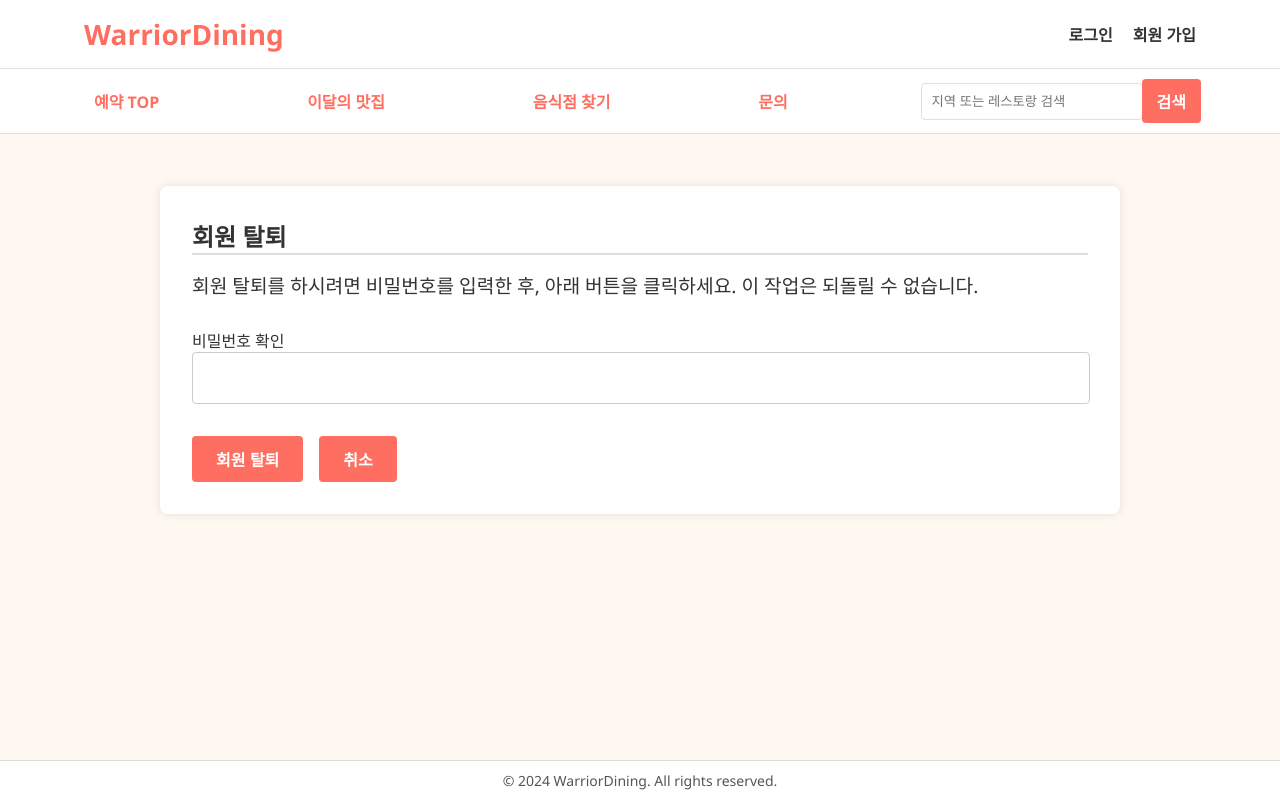
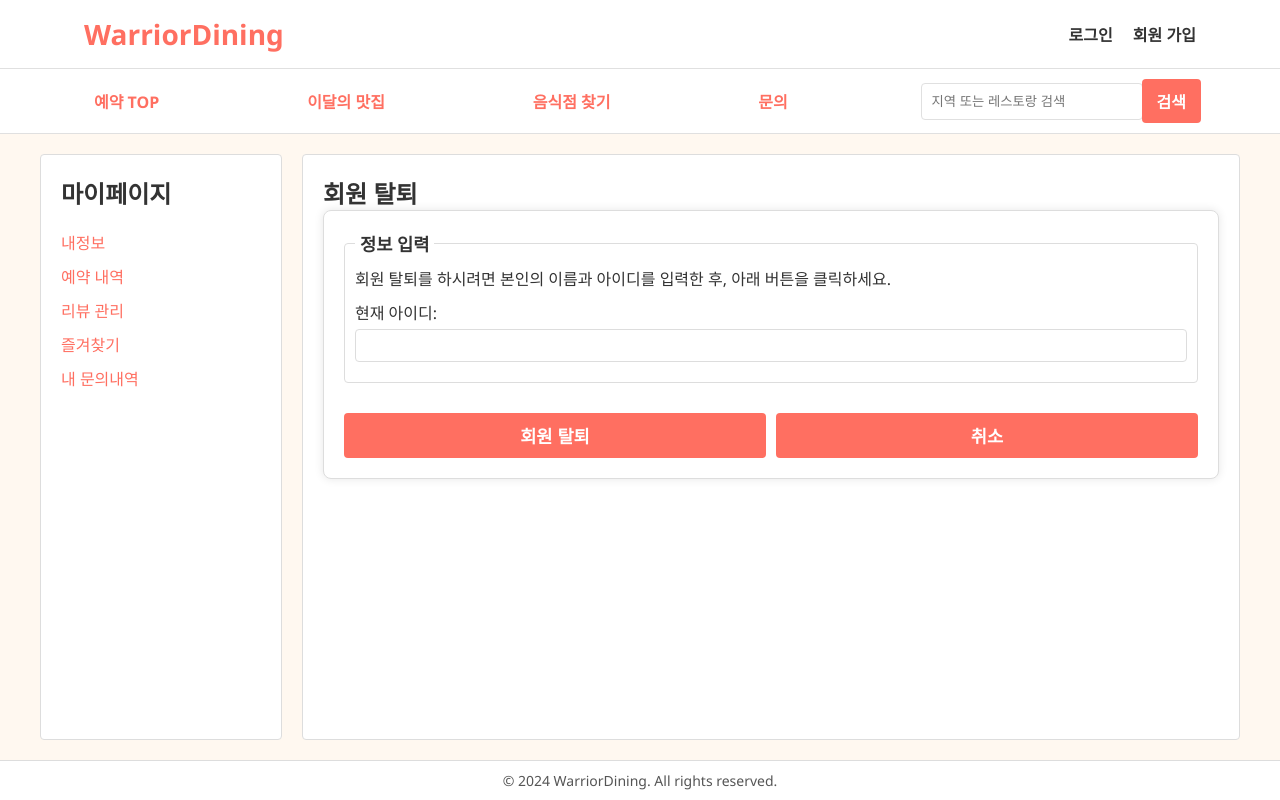
Before and after one commit to warrior-dining/warrior-dining-front, a React (Create React App) app: page /mypage/delete in a window 1280 px wide. Built offline with nearby package versions, Linux system fonts and the light colour scheme; no server answers.

Commit message:
[#109] 회원탈퇴 구현

```diff
--- a/src/containers/MypageDelete.js
+++ b/src/containers/MypageDelete.js
@@ -1,40 +1,77 @@
 import React, {useState} from "react";
-import { useNavigate } from "react-router-dom";
+import {useNavigate} from "react-router-dom";
+import {clearCookie, useAuth} from '../context/AuthContext';
 import '../css/default.css';
+import '../css/myPage.css';
 import '../css/myPageDelete.css';
-
+import axiosInstance from "../context/AxiosInstance";
+import MypageSidebar from "../components/MypageSidebar";
 
 const MypageDelete = () => {
-    const [password, setPassword] = useState('');
+    const [passwords, setPasswords] = useState({
+        password: '', confirmPassword: ''
+    });
+    const [email, setEmail] = useState({
+        email: ''
+    });
+    const [error, setError] = useState('');
+    const {flag, sub} = useAuth();
     const navigate = useNavigate();
+
+    const handleInputChange = (e) => {
+        setEmail(e.target.value);
+    };
+
+    const handlePasswordChange = (e) => {
+        const {name, value} = e.target;
+        setPasswords((prevPasswords) => ({
+            ...prevPasswords,
+            [name]: value,
+        }));
+    };
 
     const handleSubmit = async (e) => {
         e.preventDefault();
 
-      if (!password) {
-        alert('비밀번호를 입력해주세요.');
+        if (flag !== 1) {
+            if (flag && email !== sub) {
+                setError(`본인의 아이디를 정확히 입력해 주세요.`);
                 return;
+            }
+        } else if (flag === 1) {
+            if (!passwords.password) {
+                setError('현재 비밀번호를 입력하세요.');
+                return;
+            } else if (passwords.password !== passwords.confirmPassword) {
+                setError('비밀번호와 비밀번호 확인이 일치하지 않습니다.');
+                return;
+            }
         }
 
         if (window.confirm('정말로 회원 탈퇴를 하시겠습니까? 이 작업은 되돌릴 수 없습니다.')) {
             try {
-          const response = await fetch('delete_account_processing', {
-            method: 'POST',
-            body: new URLSearchParams({ password }),
-            headers: {
-              'Accept': 'application/json',
-            },
-          });
+                const requestData = flag !== 1
+                    ? {email: email, isUsed: false} // 소셜 사용자의 경우
+                    : {password: passwords.password, isUsed: false}; // 일반 사용자의 경우
 
-          if (response.ok) {
+                const response = await axiosInstance.delete(
+                    '/api/user',
+                    {data: requestData});
+
+                if (response.data.status) {
                     alert('회원 탈퇴가 완료되었습니다.');
-            navigate('/');
+                    setError('');
+                    clearCookie();
+                    window.location.href = "/";
                 } else {
-            alert('회원 탈퇴 처리에 실패했습니다. 다시 시도해 주세요.');
+                    setError(response.data.error.message);
                 }
             } catch (error) {
-          console.error('Error:', error);
-          alert('회원 탈퇴 처리 중 오류가 발생했습니다.');
+                if (error.response) {
+                    setError('회원 탈퇴 실패: ' + error.response.data.message);
+                } else {
+                    setError('서버 오류가 발생했습니다. 다시 시도해주세요.');
+                }
             }
         }
     };
@@ -42,35 +79,58 @@ const MypageDelete = () => {
     return (
         <>
             <main className="mypage-container">
-            <div className="mypagedelete-container">
-            <section id="delete-account">
-            <h1>회원 탈퇴</h1>
-            <div className="confirmation-section">
-                <p className="confirmation-message">
-                회원 탈퇴를 하시려면 비밀번호를 입력한 후, 아래 버튼을 클릭하세요. 이 작업은 되돌릴 수 없습니다.
-                </p>
+                <MypageSidebar/>
+
+                <div className="content">
+                    <h2>회원 탈퇴</h2>
+                    {error && <p className="error">{error}</p>}
+
                     <form onSubmit={handleSubmit}>
-                <label htmlFor="password">비밀번호 확인</label>
+                        <fieldset>
+                            <legend>정보 입력</legend>
+                            {flag !== 1 ? (
+                                <>
+                                    <p>회원 탈퇴를 하시려면 본인의 이름과 아이디를 입력한 후, 아래 버튼을 클릭하세요.</p>
+                                    <label htmlFor="email">현재 아이디:</label>
+                                    <input
+                                        type="text"
+                                        id="email"
+                                        name="email"
+                                        onChange={handleInputChange}
+                                    />
+                                </>
+                            ) : (
+                                <>
+                                    <p>회원 탈퇴를 하시려면 비밀번호를 입력한 후, 아래 버튼을 클릭하세요.</p>
+                                    <label htmlFor="password">현재 비밀번호:</label>
                                     <input
                                         type="password"
                                         id="password"
                                         name="password"
-                    className="large-input"
-                    value={password}
-                    onChange={(e) => setPassword(e.target.value)}
-                    required
+                                        onChange={handlePasswordChange}
                                     />
+
+                                    <label htmlFor="confirmPassword">비밀번호 확인</label>
+                                    <input
+                                        type="password"
+                                        id="confirmPassword"
+                                        name="confirmPassword"
+                                        onChange={handlePasswordChange}
+                                    />
+                                </>
+                            )}
+                        </fieldset>
 
                         <div className="confirmation-buttons">
                             <button type="submit" className="delete-button">회원 탈퇴</button>
-                    <button type="button" onClick={() => navigate('/mypage/edit')}>취소</button>
+                            <button type="button" className="delete-button" onClick={() => navigate('/mypage')}>취소
+                            </button>
                         </div>
                     </form>
                 </div>
-            </section>
-            </div>
             </main>
         </>
-    )
-}
+    );
+};
+
 export default MypageDelete;
--- a/src/css/myPageDelete.css
+++ b/src/css/myPageDelete.css
@@ -1,55 +1,26 @@
-/* deleteAccount.css */
-/* 메인 컨텐츠 스타일 */
-.mypagedelete-container {
-    width: 80%;
-    margin: 0 auto;
-    padding: 2em 0;
-}
+.confirmation-buttons {
+    display: flex;
+    justify-content: space-between; /* 버튼들 사이의 공간을 고르게 분배 */
+    gap: 10px; /* 버튼 사이의 간격 조정 */
+    margin-top: 20px;
 
-#delete-account {
-    background: #fff;
-    padding: 2em;
-    border-radius: 8px;
-    box-shadow: 0 0 10px rgba(0, 0, 0, 0.1);
-}
-
-.confirmation-message {
-    font-size: 1.2em;
-    margin-bottom: 1.5em;
-}
-
-.confirmation-section {
-    border-top: 2px solid #ddd;
-    padding-top: 1em;
-}
-
-.large-input {
-    width: calc(100% - 2em); /* 넓이를 100% - 양쪽 여백 */
-    padding: 1em;
-    font-size: 1em;
-    border-radius: 4px;
-    border: 1px solid #ccc;
-    margin-bottom: 1em;
-}
-
-.confirmation-buttons {
-    margin-top: 1em;
-}
-
-.confirmation-buttons button {
-    margin-right: 1em;
-    padding: 0.7em 1.5em;
-    font-size: 1em;
-    cursor: pointer;
-    border: none;
-    border-radius: 4px;
 }
 
 .delete-button {
-    background-color: #e74c3c;
+    flex: 1; /* 버튼 크기를 동일하게 맞춤 */
+    padding: 10px 20px;
+    background-color: #ff6f61;
     color: #fff;
+    border: none;
+    border-radius: 4px;
+    cursor: pointer;
+    font-size: 1.1em;
+    font-weight: bold;
+    text-align: center;
+    display: block;
+    margin-top: 10px;
 }
 
 .delete-button:hover {
-    background-color: #c0392b;
+    background-color: #e63946;
 }
```
Lines whose indentation alone changed are shown as unchanged.
